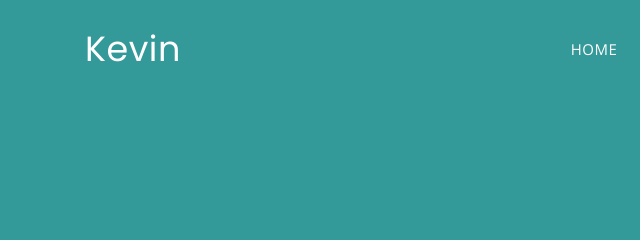
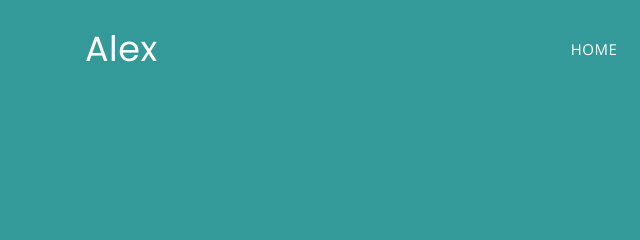
Before and after one commit to acrks/acrks.github.io, a plain HTML site: page markups-kevin/index.html in a window 1280 px wide. Shown: the top 240 px of the page, 0-640 px from the left. Drawn offline with nearby package versions, Linux system fonts and the light colour scheme.

Commit message:
Changed name

```diff
--- a/markups-kevin/index.html
+++ b/markups-kevin/index.html
@@ -55,7 +55,7 @@
 		      </button>
 
 		      <!-- Text Logo -->
-		      <a class="navbar-brand" href="#">Kevin</a>
+		      <a class="navbar-brand" href="#">Alex</a>
 
 		      <!-- Image Logo -->
 		      <!-- <a class="navbar-brand" href="#"><img src="assets/images/logo.png"></a> -->
```
